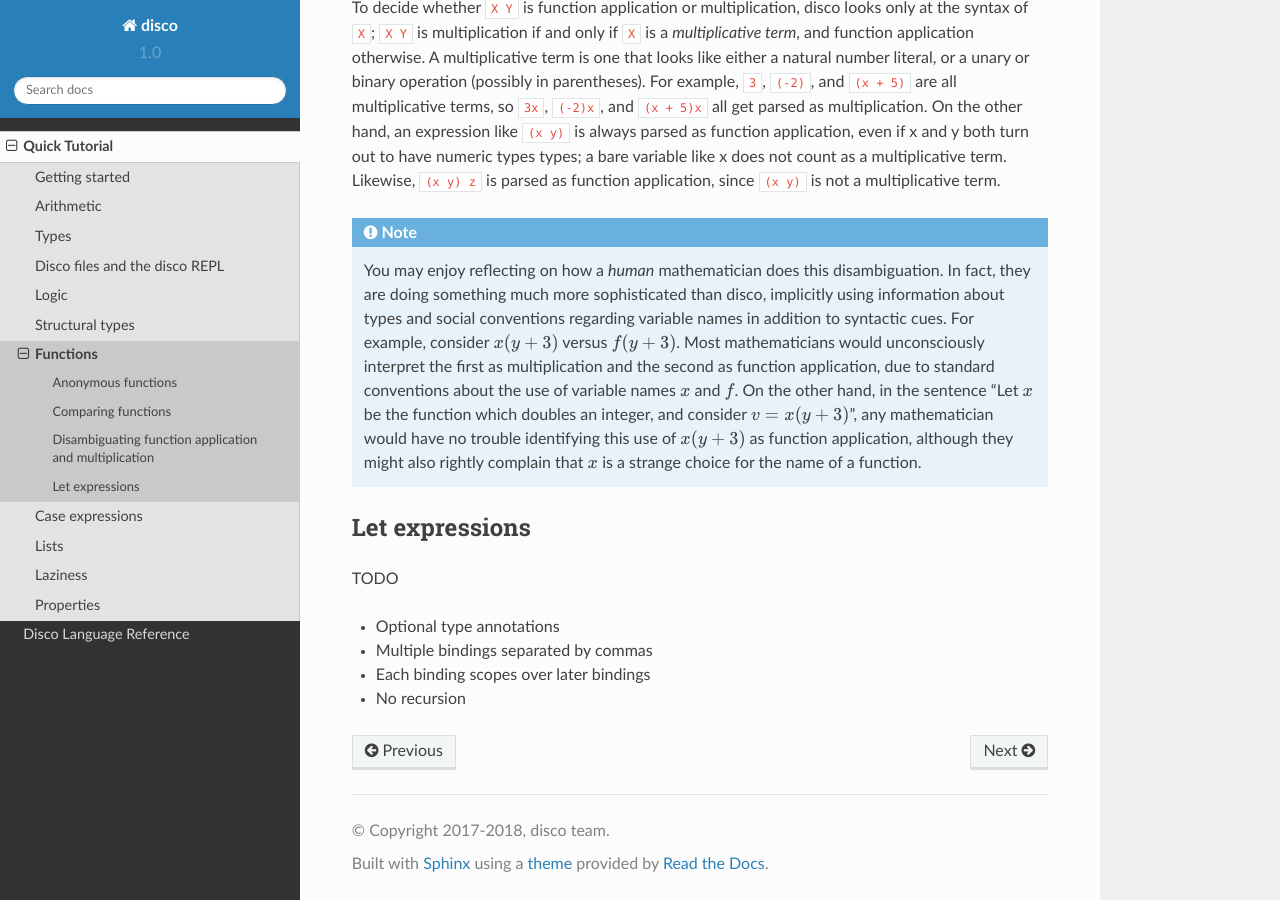
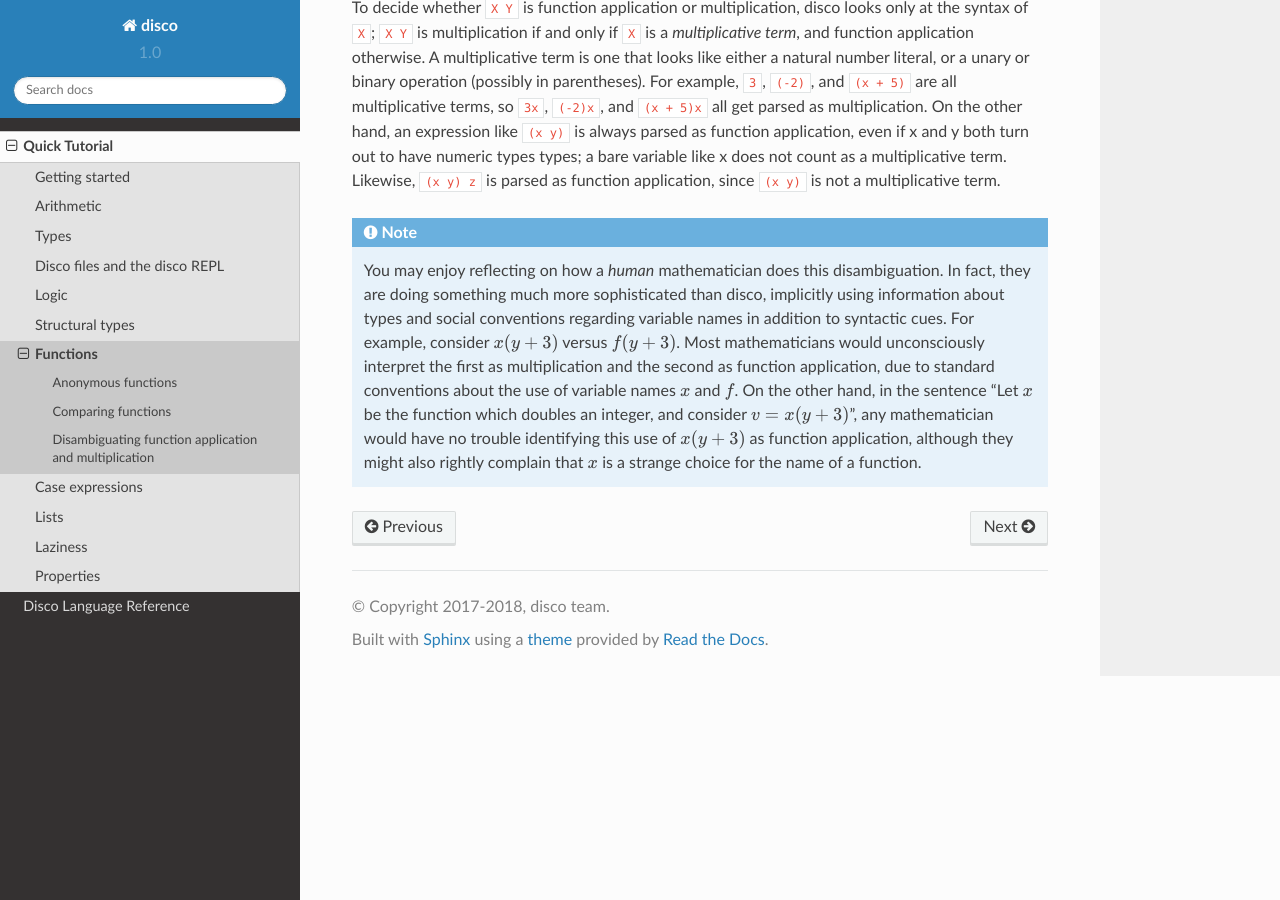
Before and after one commit to disco-lang/disco, a Sphinx documentation site: the page built from docs/tutorial/functions.rst, in a window 1280 px wide and 900 px high, scrolled down 3104 px. Built offline with Sphinx 7.4.7 and the Read the Docs theme 2.0.0, drawn with Linux system fonts in a browser that asks for light colours.

Commit message:
tutorial: write about let expressions

```diff
--- a/docs/tutorial/functions.rst
+++ b/docs/tutorial/functions.rst
@@ -183,13 +183,3 @@
    :math:`x(y+3)` as function application, although they might also
    rightly complain that :math:`x` is a strange choice for the name of
    a function.
-
-Let expressions
-===============
-
-TODO
-
-* Optional type annotations
-* Multiple bindings separated by commas
-* Each binding scopes over later bindings
-* No recursion
```
Also changed, not shown: docs/tutorial/laziness.rst (+39 -0 lines), 1 other file.
